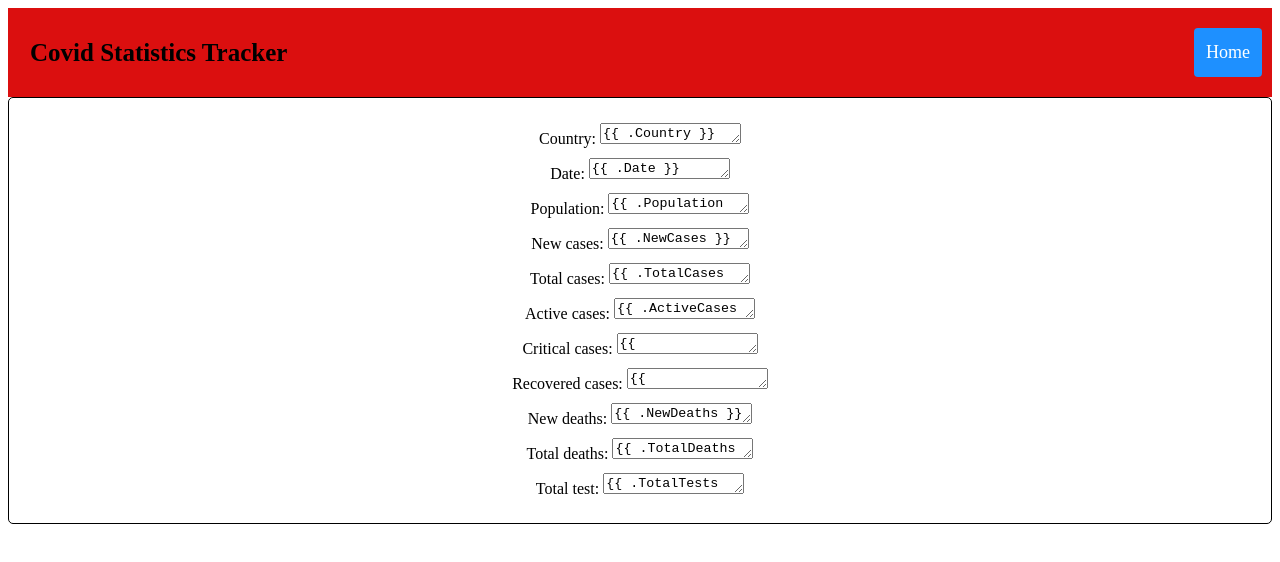
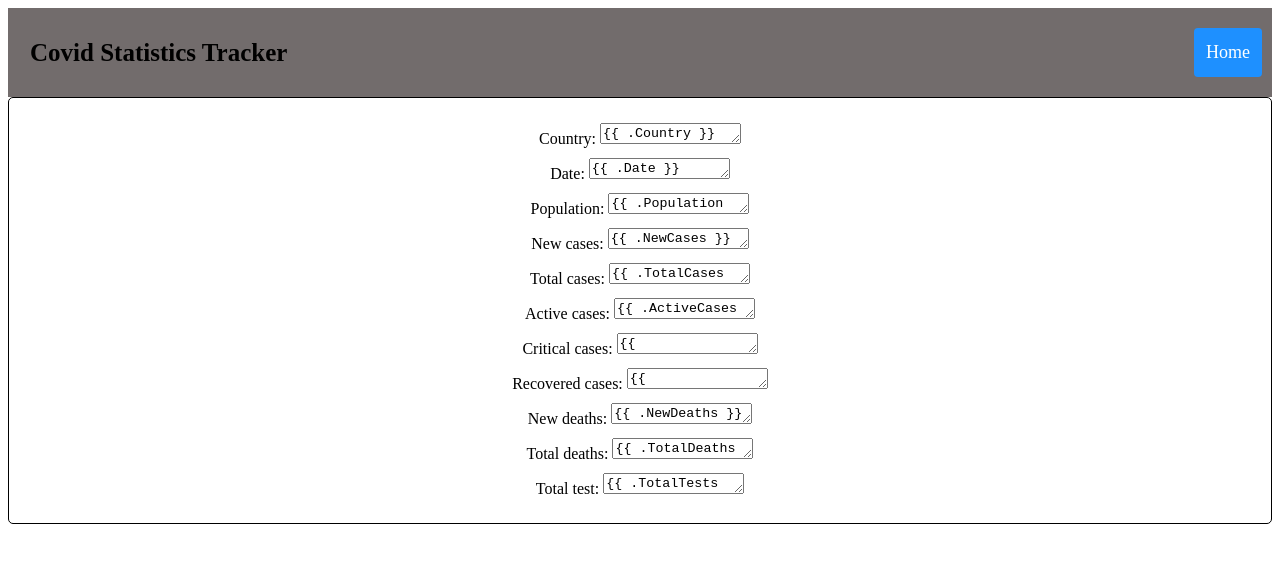
Before and after one commit to Patryk-Stefanski/CovidStats, a plain HTML site: page web/views/stats.html in a window 1280 px wide. Drawn offline with Linux system fonts and the light colour scheme.

Commit message:
demonstration

```diff
--- a/web/assets/styles.css
+++ b/web/assets/styles.css
@@ -1,7 +1,7 @@
 /* Style the header with a grey background and some padding */
 .header {
     overflow: hidden;
-    background-color: #db0f0f;
+    background-color: #726c6c;
     padding: 20px 10px;
 }
 
```
